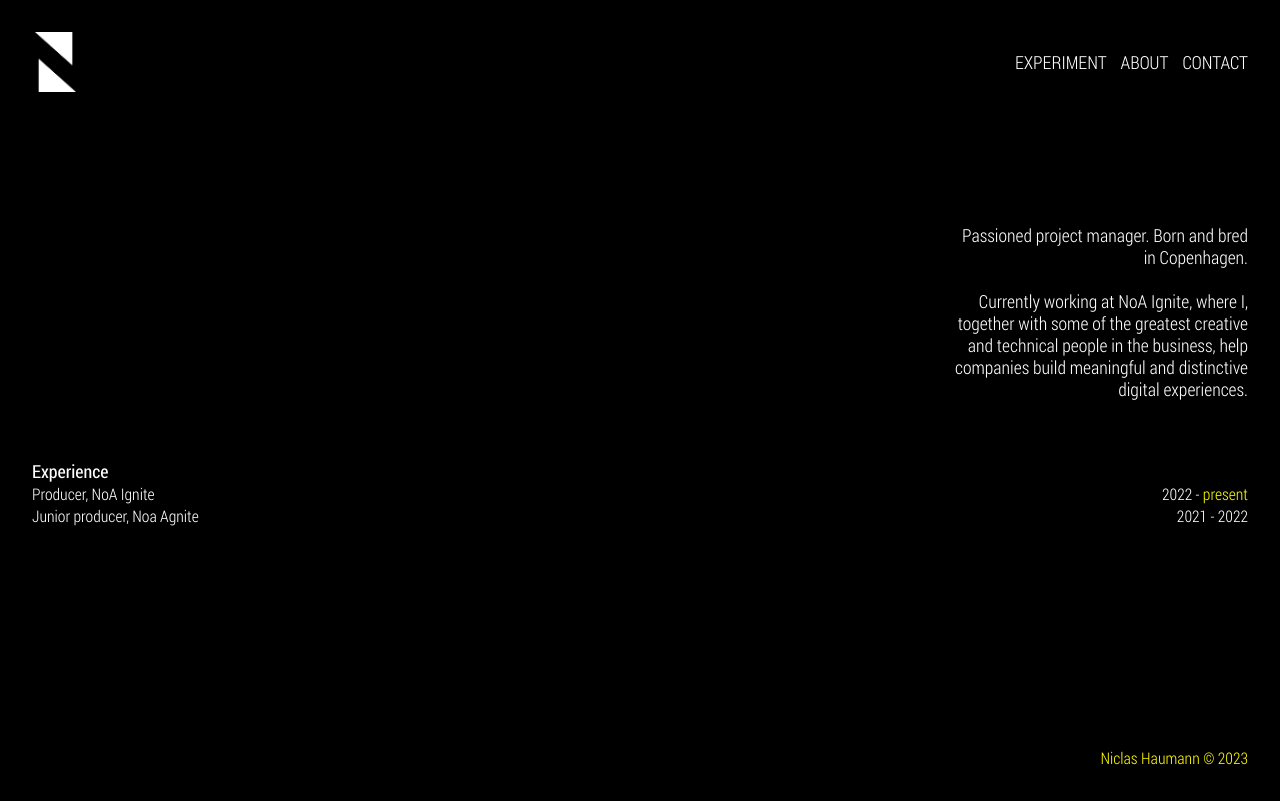
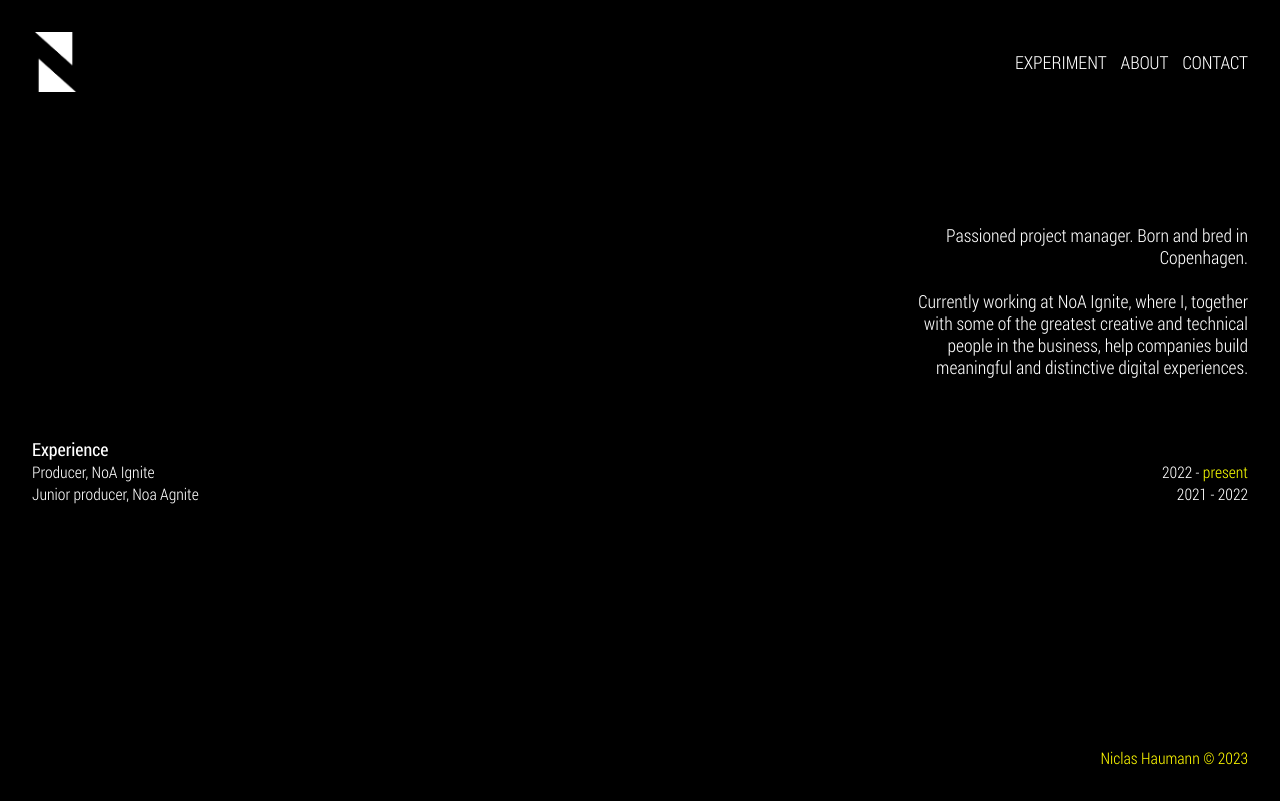
Before and after one commit to niclashaumann/version-two, a React (Create React App) app: page /about in a window 1280 px wide. Built offline with nearby package versions, Linux system fonts and the light colour scheme.

Commit message:
350 width text.

```diff
--- a/src/pages/about.css
+++ b/src/pages/about.css
@@ -28,7 +28,7 @@
 
 @media (min-width: 768px) and (max-width: 1439px) {
   .text-about {
-    max-width: 300px;
+    max-width: 350px;
     margin-left: auto;
   }
 }
```
